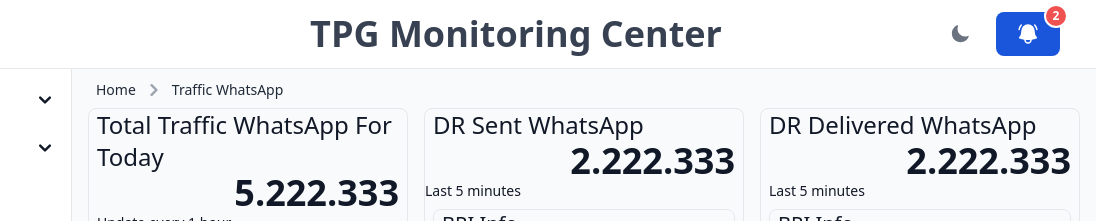
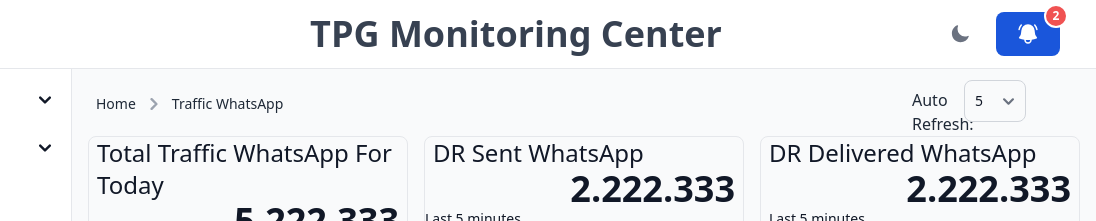
Before and after one commit to engtpg/engtpg, a website: page src/dashboard_wa.html in a window 1280 px wide. Shown: the top 221 px of the page, 184-1280 px from the left. Drawn offline with nearby package versions, Linux system fonts and the light colour scheme.

Commit message:
add auto refresh

```diff
--- a/src/dashboard_wa.html
+++ b/src/dashboard_wa.html
@@ -187,7 +187,8 @@
     </aside>
     <div class="p-4 sm:ml-64 bg-gray-50 dark:bg-gray-900 mt-14 w-full sm:w-[calc(100%-16rem)] ">
         <!-- breadcrumb -->
-        <nav class="flex m-2" aria-label="Breadcrumb">
+        <div class="grid grid-cols-4">
+            <nav class="flex m-2 col-span-3" aria-label="Breadcrumb">
                 <ol class="inline-flex items-center space-x-1 md:space-x-2 rtl:space-x-reverse">
                 <li class="inline-flex items-center">
                     <a href="index.html" class="inline-flex items-center text-sm font-medium text-gray-700 hover:text-blue-600 dark:text-gray-800 dark:hover:text-white">
@@ -207,6 +208,23 @@
                 </li>
                 </ol>
             </nav>
+            <div class="grid grid-cols-2">
+                <div>
+                <p class="text-gray-800 dark:text-white mt-4 ml-20">Auto Refresh:
+                </p>
+            </div>
+            <div>
+                <select id="" class="bg-gray-50 border w-1/2 m-2 border-gray-300 text-gray-900 text-sm rounded-lg focus:ring-blue-500 focus:border-blue-500 block p-2.5 dark:bg-gray-700 dark:border-gray-600 dark:placeholder-gray-400 dark:text-white dark:focus:ring-blue-500 dark:focus:border-blue-500">
+                    <option selected>5 minutes</option>
+                    <option value="US">30 second</option>
+                    <option value="US">1 minutes</option>
+                    <option value="CA">10 minutes</option>
+                    <option value="FR">30 minutes</option>
+                    <option value="DE">60 minutes</option>
+                </select>
+            </div>
+            </div>
+            </div>
         <!-- end breadcrumb -->
         <!-- content -->
         <div class="min-h-96">
```
Also changed, not shown: src/dashboard_sms.html (+19 -1 lines), src/login.html (+2 -2 lines), src/css/output.css. Lines whose indentation alone changed are shown as unchanged.
